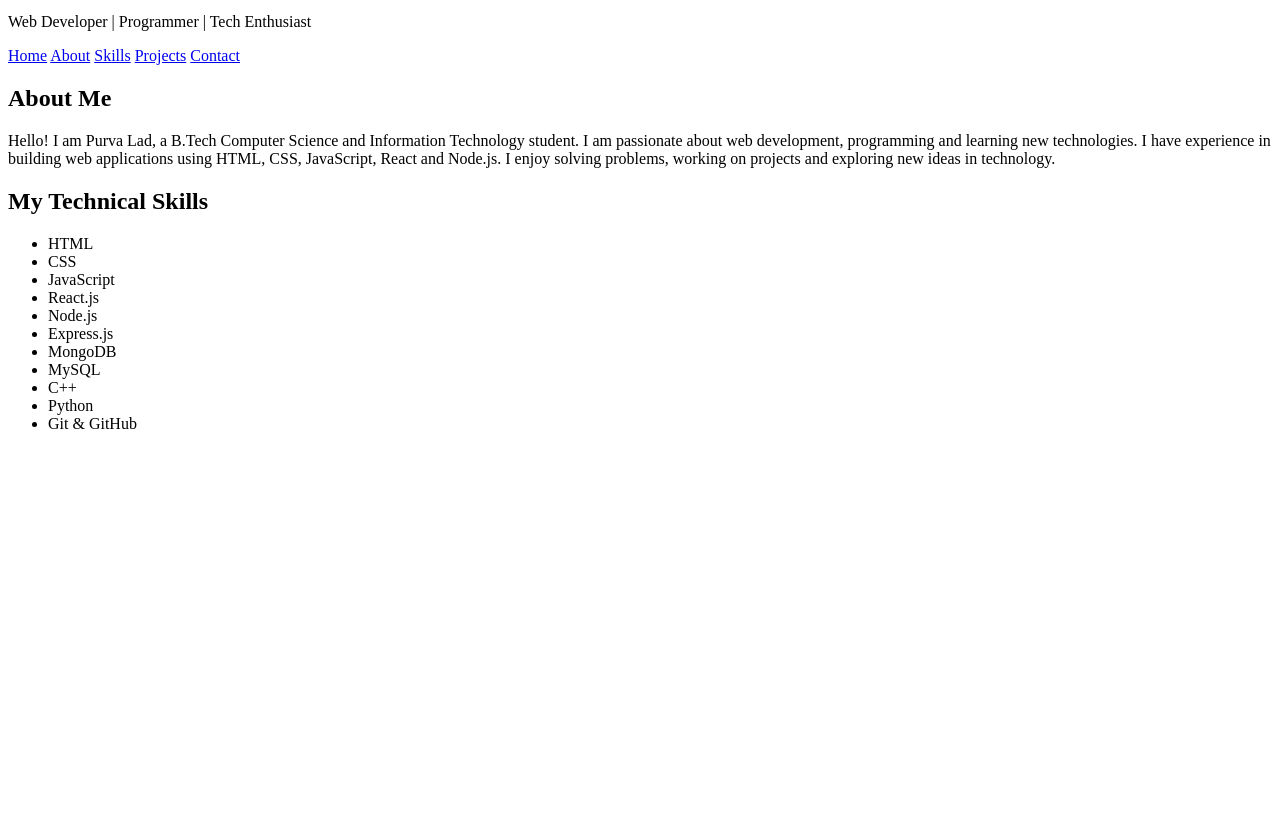
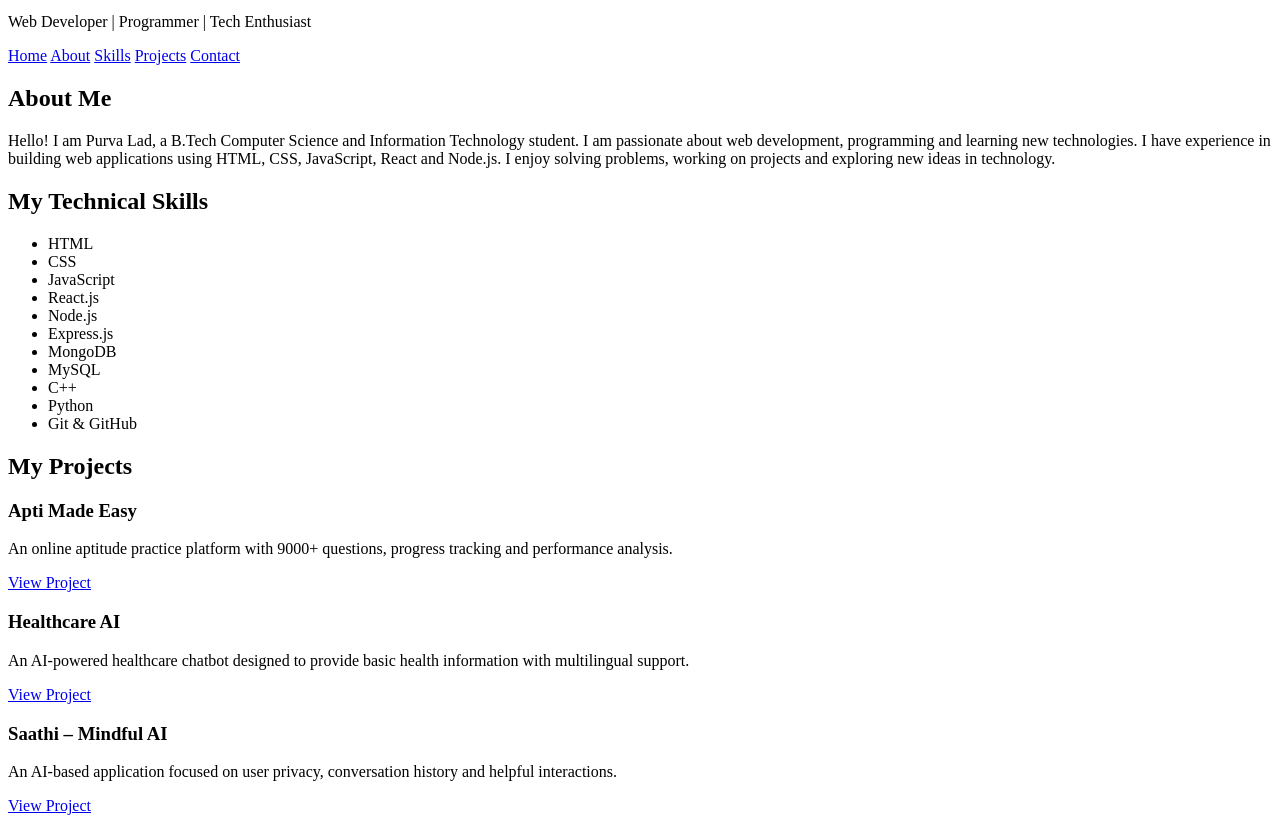
Before and after one commit to purvalad42-cloud/GitHub-practical-test, a plain HTML site: page index.html in a window 1280 px wide. Shown: the part 159-982 px from the top of the page. Before the commit the page ends 800 px from the top, so only its background shows below. Drawn offline with Linux system fonts and the light colour scheme.

Commit message:
Add personal projects section to portfolio

```diff
--- a/index.html
+++ b/index.html
@@ -53,6 +53,41 @@
                         <li>Python</li>
                         <li>Git & GitHub</li>
                     </ul>      </section>
+                    <section id="projects">
+                        <h2>My Projects</h2>
+
+                        <div class="project">
+                            <h3>Apti Made Easy</h3>
+                            <p>
+                                An online aptitude practice platform with 9000+ questions,
+                                progress tracking and performance analysis.
+                            </p>
+                            <a href="https://aptimadeeasyyy.netlify.app/" target="_blank">
+                                View Project
+                            </a>
+                        </div>
+
+                        <div class="project">
+                            <h3>Healthcare AI</h3>
+                            <p>
+                                An AI-powered healthcare chatbot designed to provide
+                                basic health information with multilingual support.
+                            </p>
+                            <a href="https://healthcareh8.netlify.app/" target="_blank">
+                                View Project
+                            </a>
+                        </div>
+
+                        <div class="project">
+                            <h3>Saathi – Mindful AI</h3>
+                            <p>
+                                An AI-based application focused on user privacy,
+                                conversation history and helpful interactions.
+                            </p>
+                            <a href="https://saathihelper8.netlify.app/" target="_blank">
+                                View Project
+                            </a>
+                        </div>          </section>
 </body>
 
 </html>
```
